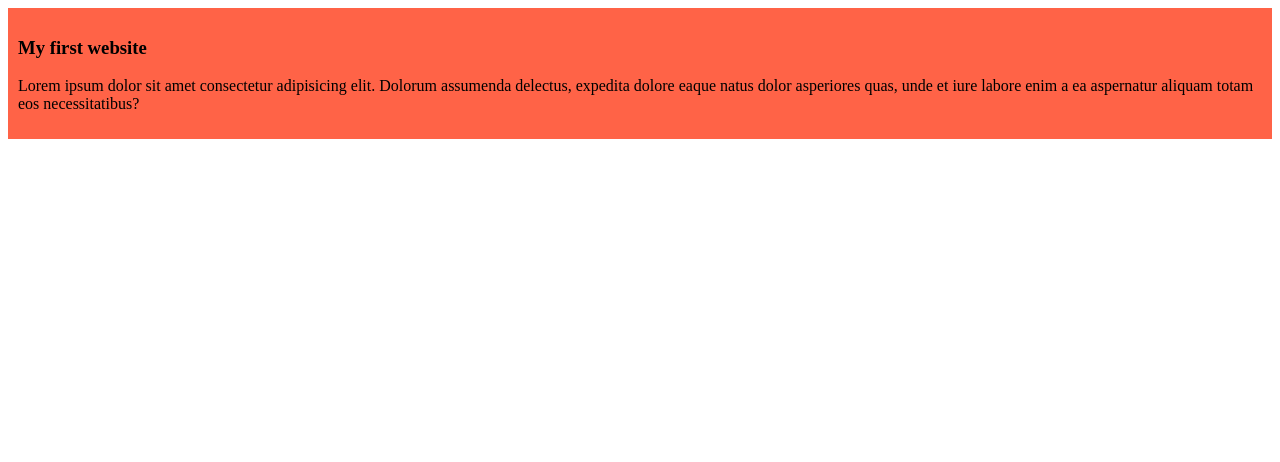
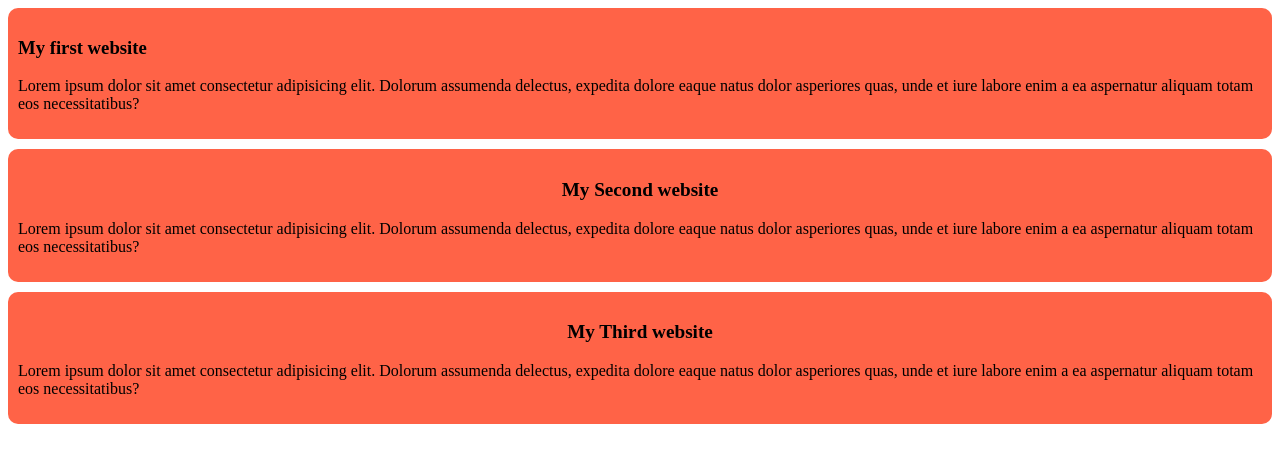
Before and after one commit to uddinsayeed912-spec/my-simple-website, a plain HTML site: page Index.html in a window 1280 px wide. Drawn offline with Linux system fonts and the light colour scheme.

Commit message:
added the second and the third blog

```diff
--- a/Index.html
+++ b/Index.html
@@ -11,5 +11,17 @@
         <h3>My first website</h3>
         <p>Lorem ipsum dolor sit amet consectetur adipisicing elit. Dolorum assumenda delectus, expedita dolore eaque natus dolor asperiores quas, unde et iure labore enim a ea aspernatur aliquam totam eos necessitatibus?</p>
     </div>
+    <div>
+        <h3 class="third">My Second website</h3>
+        <p>Lorem ipsum dolor sit amet consectetur adipisicing elit. Dolorum assumenda delectus, expedita dolore eaque natus dolor asperiores quas, unde et iure labore enim a ea aspernatur aliquam totam eos necessitatibus?</p>
+    </div>
+    <div>
+        <h3 class="third">My Third website</h3>
+        <p>Lorem ipsum dolor sit amet consectetur adipisicing elit. Dolorum assumenda delectus, expedita dolore eaque natus dolor asperiores quas, unde et iure labore enim a ea aspernatur aliquam totam eos necessitatibus?</p>
+    </div>
+
+
+
+
 </body>
 </html>
--- a/style/blog.css
+++ b/style/blog.css
@@ -1,4 +1,10 @@
 div{
     background-color: tomato;
     padding: 10px;
+    margin-bottom: 10px;
+    border-radius: 10px;
 }
+.third{
+    font-size: larger;
+    text-align: center;
+}
```
